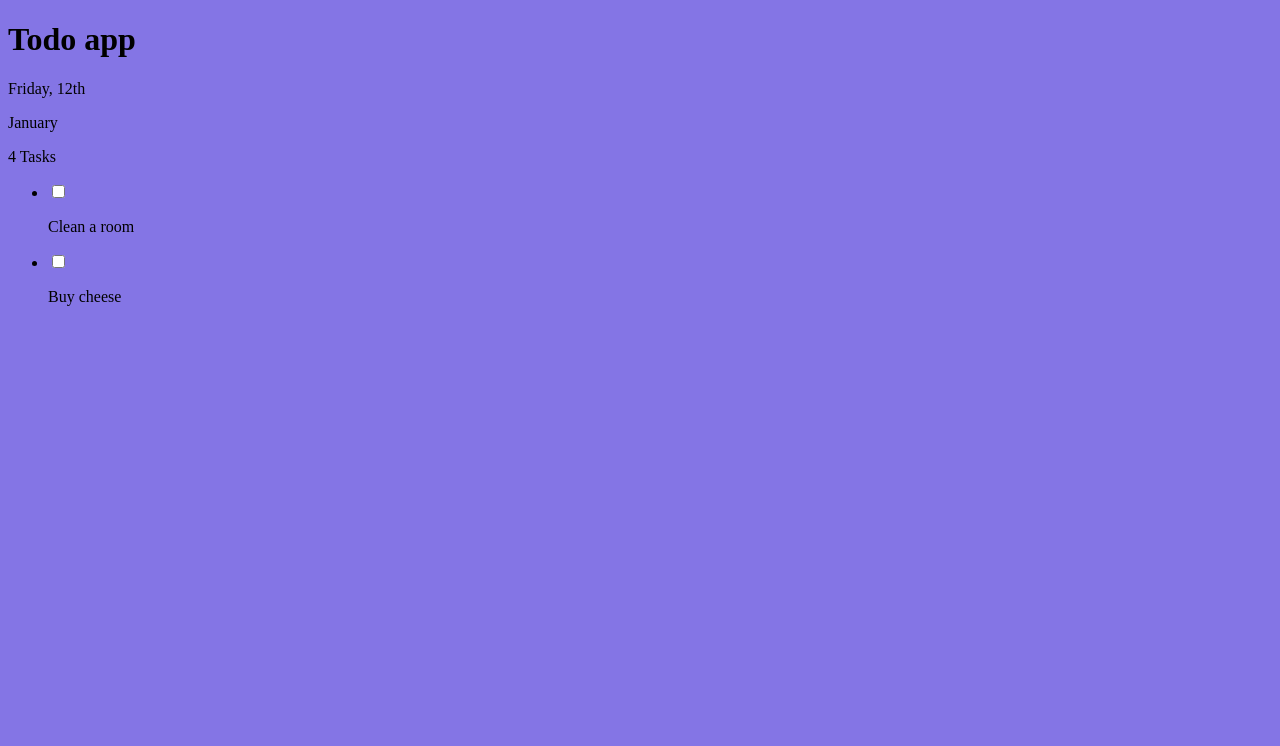
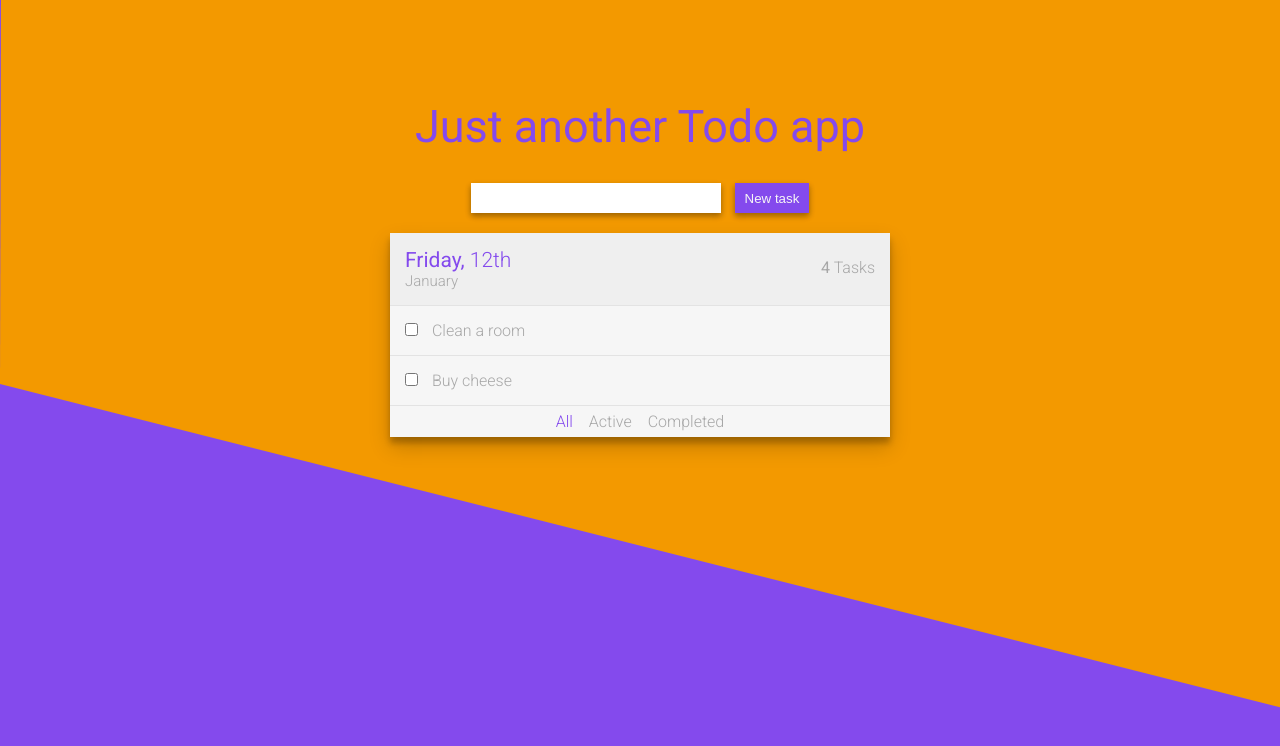
Before and after one commit to karlveskus/todo-app, a website with bundled scripts: page index.html in a window 1280 px wide. Built offline with nearby package versions, Linux system fonts and the light colour scheme.

Commit message:
Add html and css

```diff
--- a/css/style.scss
+++ b/css/style.scss
@@ -1,3 +1,138 @@
+$purple: #844AED;
+$orange: #F39900;
+$gray: #F6F6F6;
+$dark-gray: #EFEFEF;
+$line-gray: #E3E3E3;
+$text-gray: #A7A7A7;
+
+html, body {
+    box-sizing: border-box;
+    font-family: 'Roboto', sans-serif;
+    font-style: normal;
+    font-weight: 300;
+    height: 100%;
+    margin: 0;
+    width: 100%;
+}
+
 body {
-    background: #8475E5;
+    background: $purple;
+    color: $text-gray;
+
+    img {
+        left: 0;
+        position: absolute;
+        top: 0;
+        width: 100%;
+        z-index: -1;
+    }
+
+    h1 {
+        color: $purple;
+        font-size: 45px;
+        font-weight: 400;
+        margin-top: 100px;
+        text-align: center;
+    }
+
+    div.new-task {
+        text-align: center;
+
+        input {
+            border: 0;
+            box-shadow: 0 3px 6px rgba(0, 0, 0, 0.16), 0 3px 6px rgba(0, 0, 0, 0.23);
+            box-sizing: border-box;
+            height: 30px;
+            width: 250px;
+        }
+
+        button {
+            background: $purple;
+            border: 0;
+            box-shadow: 0 3px 6px rgba(0, 0, 0, 0.16), 0 3px 6px rgba(0, 0, 0, 0.23);
+            box-sizing: border-box;
+            color: $gray;
+            height: 30px;
+            margin-left: 10px;
+            padding: 0 10px;
+            vertical-align: top;
+        }
+    }
+
+    section {
+        background: $gray;
+        box-shadow: 0 10px 20px rgba(0, 0, 0, 0.19), 0 6px 6px rgba(0, 0, 0, 0.23);
+        margin: 20px auto;
+        width: 500px;
+
+        .heading {
+            background: $dark-gray;
+            border-bottom: 1px solid $line-gray;
+            padding: 15px;
+            position: relative;
+
+            p {
+                margin: 0;
+
+                .bold {
+                    font-weight: 400;
+                }
+
+                &#date {
+                    color: $purple;
+                    font-size: 21px;
+                }
+
+                &#month {
+                    font-size: 15px;
+                }
+
+                &#task-count {
+                    position: absolute;
+                    right: 15px;
+                    top: 25px;
+                }
+            }
+        }
+
+        ul {
+            list-style-type: none;
+            margin: 0;
+            padding: 0;
+
+            &#task-list {
+                li {
+                    border-bottom: 1px solid $line-gray;
+                    padding: 15px;
+
+                    input {
+                        margin: 0;
+                    }
+
+                    p {
+                        display: inline-block;
+                        margin: 0 0 0 10px;
+                        overflow: hidden;
+                        text-overflow: ellipsis;
+                        vertical-align: bottom;
+                        white-space: nowrap;
+                        width: 90%;
+                    }
+                }
+            }
+
+            &.show-menu {
+                text-align: center;
+
+                li {
+                    display: inline-block;
+                    margin: 6px;
+
+                    &.active {
+                        color: $purple;
+                    }
+                }
+            }
+        }
+    }
 }
--- a/index.html
+++ b/index.html
@@ -3,15 +3,24 @@
 <head>
     <meta charset="UTF-8">
     <title>Todo app</title>
+    <link href="https://fonts.googleapis.com/css?family=Roboto:300,400" rel="stylesheet">
     <script src="dist/app.bundle.js"></script>
 </head>
 <body>
-    <h1>Todo app</h1>
+    <img src="img/orange-bg.svg" />
+    <h1>Just another Todo app</h1>
+    <div class="new-task">
+        <input id="new-task-input"/>
+        <button id="new-task-button">New task</button>
+    </div>
+
     <section id="app">
-        <p id="date">Friday, 12th</p>
-        <p id="month">January</p>
-        <p id="tast-count">4 Tasks</p>
-        <ul>
+        <div class="heading">
+            <p id="date"><span class="bold">Friday,</span> 12th</p>
+            <p id="month">January</p>
+            <p id="task-count"><span class="bold">4</span> Tasks</p>
+        </div>
+        <ul id="task-list">
             <li>
                 <input type="checkbox" />
                 <p>Clean a room</p>
@@ -21,6 +30,11 @@
                 <p>Buy cheese</p>
             </li>
         </ul>
+        <ul class="show-menu">
+            <li id="show-all" class="active">All</li>
+            <li id="show-active">Active</li>
+            <li id="show-completed">Completed</li>
+        </ul>
     </section>
 </body>
 </html>
--- a/package.json
+++ b/package.json
@@ -26,6 +26,7 @@
   "devDependencies": {
     "eslint": "^4.15.0",
     "eslint-config-airbnb-base": "^12.1.0",
-    "eslint-plugin-import": "^2.8.0"
+    "eslint-plugin-import": "^2.8.0",
+    "svg-inline-loader": "^0.8.0"
   }
 }
--- a/webpack.config.js
+++ b/webpack.config.js
@@ -8,7 +8,14 @@ module.exports = {
     },
     module: {
         rules: [
-            { test: /\.scss$/, use: ['style-loader', 'css-loader', 'sass-loader'] },
+            {
+                test: /\.scss$/,
+                use: ['style-loader', 'css-loader', 'sass-loader']
+            },
+            {
+                test: /\.svg$/,
+                loader: 'svg-inline-loader'
+            }
         ],
     },
 };
```
Also changed, not shown: img/orange-bg.svg (added).
